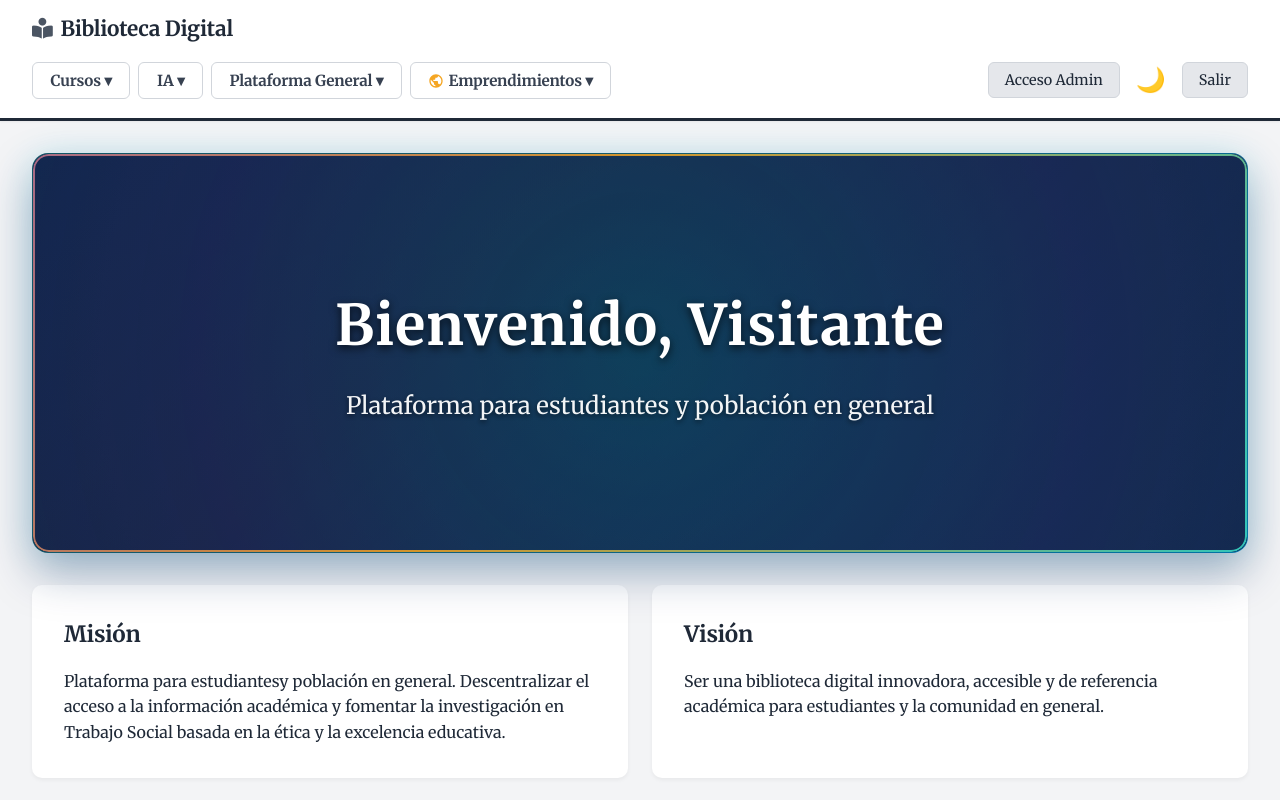
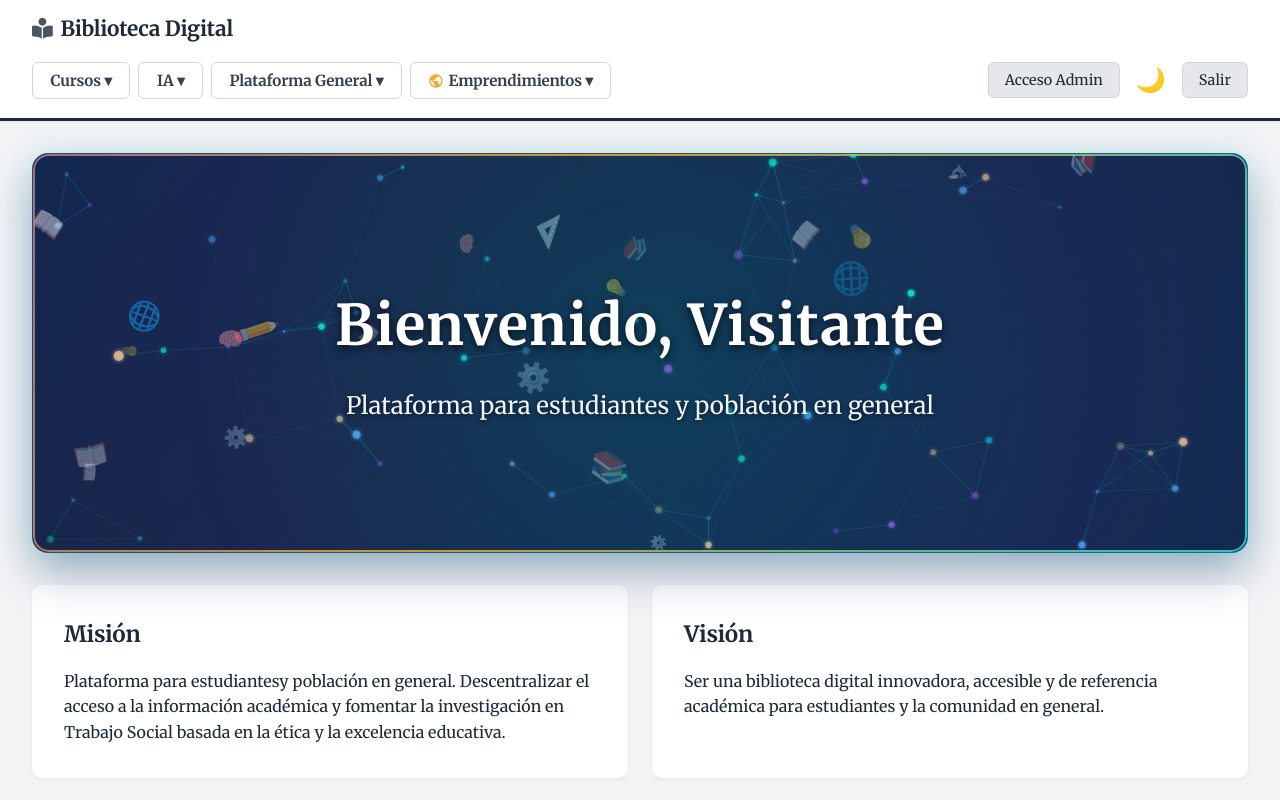
Before and after one commit to pascuallopez686-prog/Biblioteca-Cunoc, a website: page index.html in a window 1280 px wide. Both pictures are taken after a click on the button "INGRESAR AL PORTAL". Shown: the top 800 px of the page. Drawn offline with Linux system fonts and the light colour scheme; no server answers; files whose address does not match are found by name.

Commit message:
Fix hero canvas auto-resize bug when view transitions from hidden, move canvas z-index above overlay, and add interactive mouse connection network

```diff
--- a/index.html
+++ b/index.html
@@ -11,7 +11,7 @@
     <link rel="preconnect" href="https://fonts.googleapis.com">
     <link rel="preconnect" href="https://fonts.gstatic.com" crossorigin>
     <link href="https://fonts.googleapis.com/css2?family=Inter:ital,wght@0,400;0,500;0,600;0,700;1,500&display=swap" rel="stylesheet">
-    <link rel="stylesheet" href="style.css?v=3.1">
+    <link rel="stylesheet" href="style.css?v=3.2">
     <link rel="stylesheet" href="https://cdnjs.cloudflare.com/ajax/libs/font-awesome/6.5.0/css/all.min.css"
         crossorigin="anonymous" referrerpolicy="no-referrer">
 </head>
@@ -2198,51 +2198,67 @@
             const hCtx = heroCanvas.getContext('2d');
             const heroSection = heroCanvas.closest('.hero-section');
 
-            let hW, hH;
-            function heroResize() {
-                const rect = heroSection.getBoundingClientRect();
-                hW = rect.width;
-                hH = rect.height;
-                heroCanvas.width = hW * 2;
-                heroCanvas.height = hH * 2;
-                heroCanvas.style.width = hW + 'px';
-                heroCanvas.style.height = hH + 'px';
-                hCtx.setTransform(2, 0, 0, 2, 0, 0);
+            let hW = 0, hH = 0;
+            let mouseX = -1000, mouseY = -1000;
+
+            if (heroSection) {
+                heroSection.addEventListener('mousemove', (e) => {
+                    const rect = heroSection.getBoundingClientRect();
+                    mouseX = e.clientX - rect.left;
+                    mouseY = e.clientY - rect.top;
+                });
+                heroSection.addEventListener('mouseleave', () => {
+                    mouseX = -1000;
+                    mouseY = -1000;
+                });
             }
-            heroResize();
-            window.addEventListener('resize', heroResize);
 
             const symbols = ['📖', '🎓', '💡', '⚙️', '🔬', '✏️', '📐', '🧠', '📚', '🌐'];
-            const colors = ['rgba(0,242,254,', 'rgba(79,172,254,', 'rgba(155,81,224,', 'rgba(240,201,135,'];
+            const colors = ['#00f2fe', '#4facfe', '#9b51e0', '#f0c987', '#00ffcc'];
 
             class HeroParticle {
                 constructor() { this.reset(true); }
                 reset(init) {
-                    this.x = Math.random() * hW;
-                    this.y = init ? Math.random() * hH : hH + 20;
-                    this.size = 12 + Math.random() * 18;
-                    this.velY = -(0.15 + Math.random() * 0.3);
-                    this.velX = (Math.random() - 0.5) * 0.3;
+                    const w = hW || 800;
+                    const h = hH || 400;
+                    this.x = Math.random() * w;
+                    this.y = init ? Math.random() * h : h + 30;
+                    this.size = 14 + Math.random() * 22;
+                    this.velY = -(0.25 + Math.random() * 0.45);
+                    this.velX = (Math.random() - 0.5) * 0.4;
                     this.rotation = Math.random() * Math.PI * 2;
-                    this.rotSpeed = (Math.random() - 0.5) * 0.008;
-                    this.opacity = 0.12 + Math.random() * 0.22;
+                    this.rotSpeed = (Math.random() - 0.5) * 0.015;
+                    this.opacity = 0.25 + Math.random() * 0.35;
                     this.symbol = symbols[Math.floor(Math.random() * symbols.length)];
                     this.oscillation = Math.random() * Math.PI * 2;
-                    this.oscSpeed = 0.005 + Math.random() * 0.01;
+                    this.oscSpeed = 0.008 + Math.random() * 0.012;
                 }
                 update() {
+                    if (!hW || !hH) return;
                     this.oscillation += this.oscSpeed;
                     this.y += this.velY;
-                    this.x += this.velX + Math.sin(this.oscillation) * 0.2;
+                    this.x += this.velX + Math.sin(this.oscillation) * 0.35;
                     this.rotation += this.rotSpeed;
-                    if (this.y < -30 || this.x < -30 || this.x > hW + 30) this.reset(false);
+
+                    // Reacción al mouse
+                    const dx = this.x - mouseX;
+                    const dy = this.y - mouseY;
+                    const dist = Math.sqrt(dx * dx + dy * dy);
+                    if (dist < 100) {
+                        const force = (100 - dist) / 100;
+                        this.x += (dx / dist) * force * 3;
+                        this.y += (dy / dist) * force * 3;
+                    }
+
+                    if (this.y < -40 || this.x < -40 || this.x > hW + 40) this.reset(false);
                 }
                 draw() {
+                    if (!hCtx || !hW) return;
                     hCtx.save();
                     hCtx.translate(this.x, this.y);
                     hCtx.rotate(this.rotation);
                     hCtx.globalAlpha = this.opacity;
-                    hCtx.font = this.size + 'px serif';
+                    hCtx.font = this.size + 'px sans-serif';
                     hCtx.textAlign = 'center';
                     hCtx.textBaseline = 'middle';
                     hCtx.fillText(this.symbol, 0, 0);
@@ -2253,32 +2269,36 @@
             class HeroDot {
                 constructor() { this.reset(); }
                 reset() {
-                    this.x = Math.random() * hW;
-                    this.y = Math.random() * hH;
-                    this.r = 1 + Math.random() * 2.5;
-                    this.velX = (Math.random() - 0.5) * 0.4;
-                    this.velY = (Math.random() - 0.5) * 0.4;
-                    this.colorBase = colors[Math.floor(Math.random() * colors.length)];
-                    this.alpha = 0.2 + Math.random() * 0.4;
+                    const w = hW || 800;
+                    const h = hH || 400;
+                    this.x = Math.random() * w;
+                    this.y = Math.random() * h;
+                    this.r = 1.5 + Math.random() * 3;
+                    this.velX = (Math.random() - 0.5) * 0.6;
+                    this.velY = (Math.random() - 0.5) * 0.6;
+                    this.color = colors[Math.floor(Math.random() * colors.length)];
+                    this.alpha = 0.3 + Math.random() * 0.5;
                     this.pulsePhase = Math.random() * Math.PI * 2;
                 }
                 update() {
+                    if (!hW || !hH) return;
                     this.x += this.velX;
                     this.y += this.velY;
-                    this.pulsePhase += 0.02;
+                    this.pulsePhase += 0.03;
                     if (this.x < 0) this.x = hW;
                     if (this.x > hW) this.x = 0;
                     if (this.y < 0) this.y = hH;
                     if (this.y > hH) this.y = 0;
                 }
                 draw() {
+                    if (!hCtx) return;
                     const pulse = 0.5 + Math.sin(this.pulsePhase) * 0.5;
-                    const a = this.alpha * (0.6 + pulse * 0.4);
+                    const a = this.alpha * (0.7 + pulse * 0.3);
                     hCtx.save();
                     hCtx.globalAlpha = a;
-                    hCtx.fillStyle = this.colorBase + '1)';
-                    hCtx.shadowColor = this.colorBase + '0.8)';
-                    hCtx.shadowBlur = 6;
+                    hCtx.fillStyle = this.color;
+                    hCtx.shadowColor = this.color;
+                    hCtx.shadowBlur = 8;
                     hCtx.beginPath();
                     hCtx.arc(this.x, this.y, this.r * (0.8 + pulse * 0.4), 0, Math.PI * 2);
                     hCtx.fill();
@@ -2288,30 +2308,30 @@
 
             const particles = [];
             const dots = [];
-            const CONNECT_DIST = 120;
+            const CONNECT_DIST = 130;
 
             function initParticles() {
                 particles.length = 0;
                 dots.length = 0;
-                const count = hW < 640 ? 10 : 18;
-                const dotCount = hW < 640 ? 25 : 50;
+                const count = (hW || 800) < 640 ? 12 : 22;
+                const dotCount = (hW || 800) < 640 ? 30 : 60;
                 for (let i = 0; i < count; i++) particles.push(new HeroParticle());
                 for (let i = 0; i < dotCount; i++) dots.push(new HeroDot());
             }
-            initParticles();
 
             function drawConnections() {
+                if (!hCtx) return;
                 for (let i = 0; i < dots.length; i++) {
                     for (let j = i + 1; j < dots.length; j++) {
                         const dx = dots[i].x - dots[j].x;
                         const dy = dots[i].y - dots[j].y;
                         const dist = Math.sqrt(dx * dx + dy * dy);
                         if (dist < CONNECT_DIST) {
-                            const alpha = (1 - dist / CONNECT_DIST) * 0.15;
+                            const alpha = (1 - dist / CONNECT_DIST) * 0.28;
                             hCtx.save();
                             hCtx.globalAlpha = alpha;
                             hCtx.strokeStyle = '#00f2fe';
-                            hCtx.lineWidth = 0.5;
+                            hCtx.lineWidth = 0.8;
                             hCtx.beginPath();
                             hCtx.moveTo(dots[i].x, dots[i].y);
                             hCtx.lineTo(dots[j].x, dots[j].y);
@@ -2319,16 +2339,54 @@
                             hCtx.restore();
                         }
                     }
+
+                    // Conexión al mouse
+                    if (mouseX > 0 && mouseY > 0) {
+                        const mdx = dots[i].x - mouseX;
+                        const mdy = dots[i].y - mouseY;
+                        const mdist = Math.sqrt(mdx * mdx + mdy * mdy);
+                        if (mdist < 140) {
+                            const mAlpha = (1 - mdist / 140) * 0.5;
+                            hCtx.save();
+                            hCtx.globalAlpha = mAlpha;
+                            hCtx.strokeStyle = '#f0c987';
+                            hCtx.lineWidth = 1;
+                            hCtx.beginPath();
+                            hCtx.moveTo(dots[i].x, dots[i].y);
+                            hCtx.lineTo(mouseX, mouseY);
+                            hCtx.stroke();
+                            hCtx.restore();
+                        }
+                    }
                 }
             }
 
+            function checkResize() {
+                if (!heroSection) return;
+                const rect = heroSection.getBoundingClientRect();
+                if (rect.width > 0 && rect.height > 0 && (rect.width !== hW || rect.height !== hH)) {
+                    hW = rect.width;
+                    hH = rect.height;
+                    heroCanvas.width = hW * 2;
+                    heroCanvas.height = hH * 2;
+                    heroCanvas.style.width = hW + 'px';
+                    heroCanvas.style.height = hH + 'px';
+                    hCtx.setTransform(2, 0, 0, 2, 0, 0);
+                    initParticles();
+                }
+            }
+
             function heroAnimate() {
-                hCtx.clearRect(0, 0, hW, hH);
-                dots.forEach(d => { d.update(); d.draw(); });
-                drawConnections();
-                particles.forEach(p => { p.update(); p.draw(); });
+                checkResize();
+                if (hW > 0 && hH > 0) {
+                    hCtx.clearRect(0, 0, hW, hH);
+                    dots.forEach(d => { d.update(); d.draw(); });
+                    drawConnections();
+                    particles.forEach(p => { p.update(); p.draw(); });
+                }
                 requestAnimationFrame(heroAnimate);
             }
+
             heroAnimate();
         })();
         </script>
--- a/style.css
+++ b/style.css
@@ -937,7 +937,7 @@ body.dark .admin-tab-btn.active {
     left: 0;
     width: 100%;
     height: 100%;
-    z-index: 1;
+    z-index: 2;
     pointer-events: none;
 }
 
@@ -953,7 +953,7 @@ body.dark .admin-tab-btn.active {
     position: absolute;
     inset: 0;
     background: linear-gradient(135deg, rgba(0, 44, 95, 0.45), rgba(17, 24, 39, 0.65));
-    z-index: 2;
+    z-index: 1;
 }
 
 .hero-content {
```
